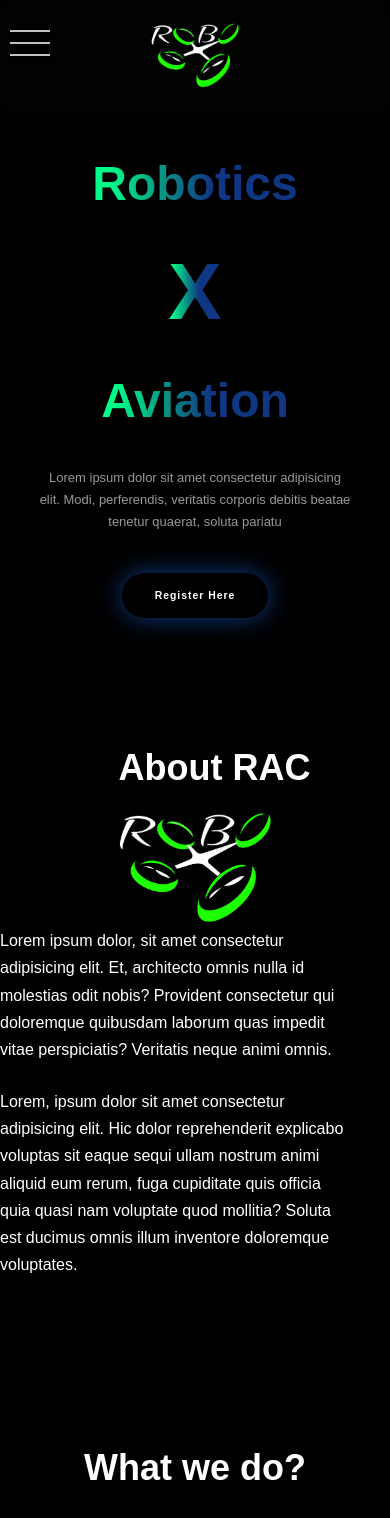
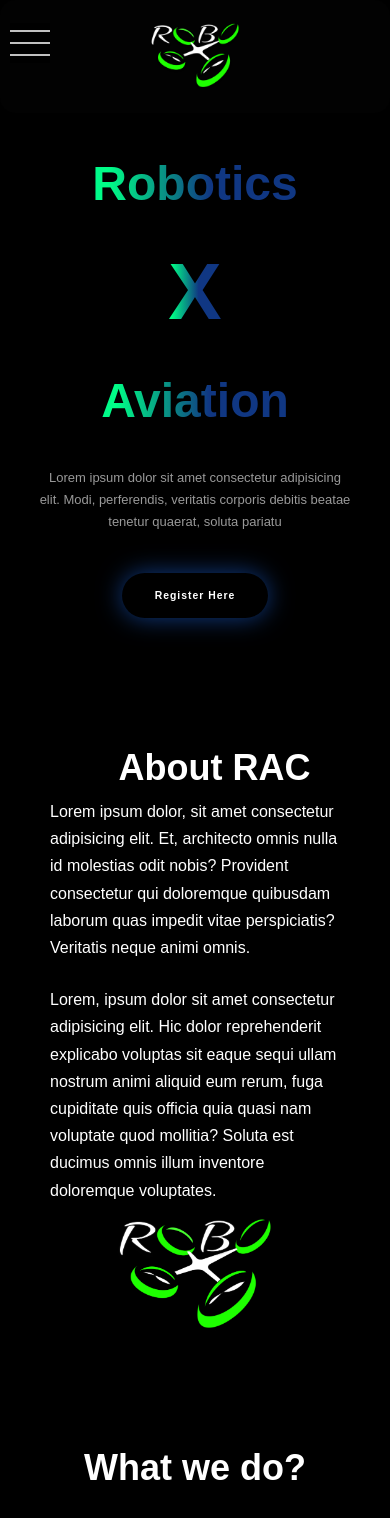
Before and after one commit to RndmCodeGuy20/Official_Website, a React (Vite) app: page / in a window 390 px wide. Shown: the top 1518 px of the page. Built offline with nearby package versions, Linux system fonts and the light colour scheme.

Commit message:
about section a bit responive (still needs work)

```diff
--- a/src/components/About/About.module.css
+++ b/src/components/About/About.module.css
@@ -57,7 +57,10 @@
         margin: 0 auto;
     }
     .aboutMain{
-        flex-direction: column;
+        flex-direction: column-reverse;
         font-size: small;
     }
+    .aboutDescription div{
+        margin-left: 50px;
+    }
 }
--- a/src/components/About/About.tsx
+++ b/src/components/About/About.tsx
@@ -23,7 +23,7 @@ const About = () => {
                      alt="" />
             </div>
             <div  data-aos="fade-right" data-aos-delay="100" className={`${styles["aboutDescription"]} `}>
-                <div className='flex flex-col flex-center'>
+                <div className='flex flex-col flex-center' >
                     <p style={{
                         marginBottom: '25px'
                     }}>Lorem ipsum dolor, sit amet consectetur adipisicing elit. Et, architecto omnis nulla id molestias
```
